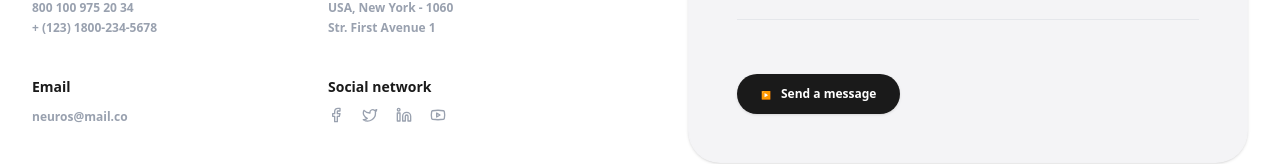
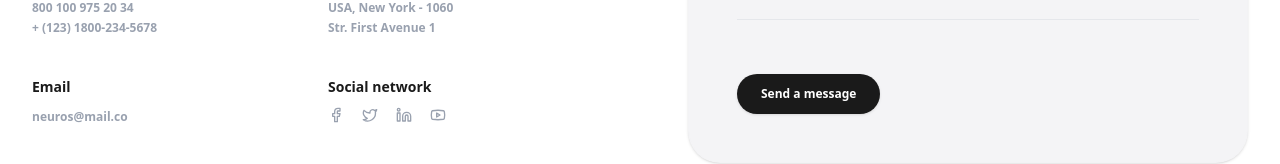
Before and after one commit to AbiNathan11/Stayzo_frontend, a Next.js app: page / in a window 1280 px wide. Shown: the part 3512-3676 px from the top of the page. Built offline with nearby package versions, Linux system fonts and the light colour scheme.

Commit message:
Initial commit: Stayzo Frontend

```diff
--- a/src/app/page.tsx
+++ b/src/app/page.tsx
@@ -448,10 +448,9 @@ export default function LandingPage() {
               <div className="pt-4">
                 <button
                   type="submit"
-                  className="bg-[#1A1A1A] hover:bg-black text-white px-6 py-3 rounded-full flex items-center space-x-2.5 text-xs font-extrabold shadow-sm transition active:scale-95"
+                  className="bg-[#1A1A1A] hover:bg-black text-white px-6 py-3 rounded-full text-xs font-extrabold shadow-sm transition active:scale-95"
                 >
-                  <span className="text-[8px] transform translate-y-[0.5px]">▶</span>
-                  <span>Send a message</span>
+                  Send a message
                 </button>
               </div>
             </form>
```
